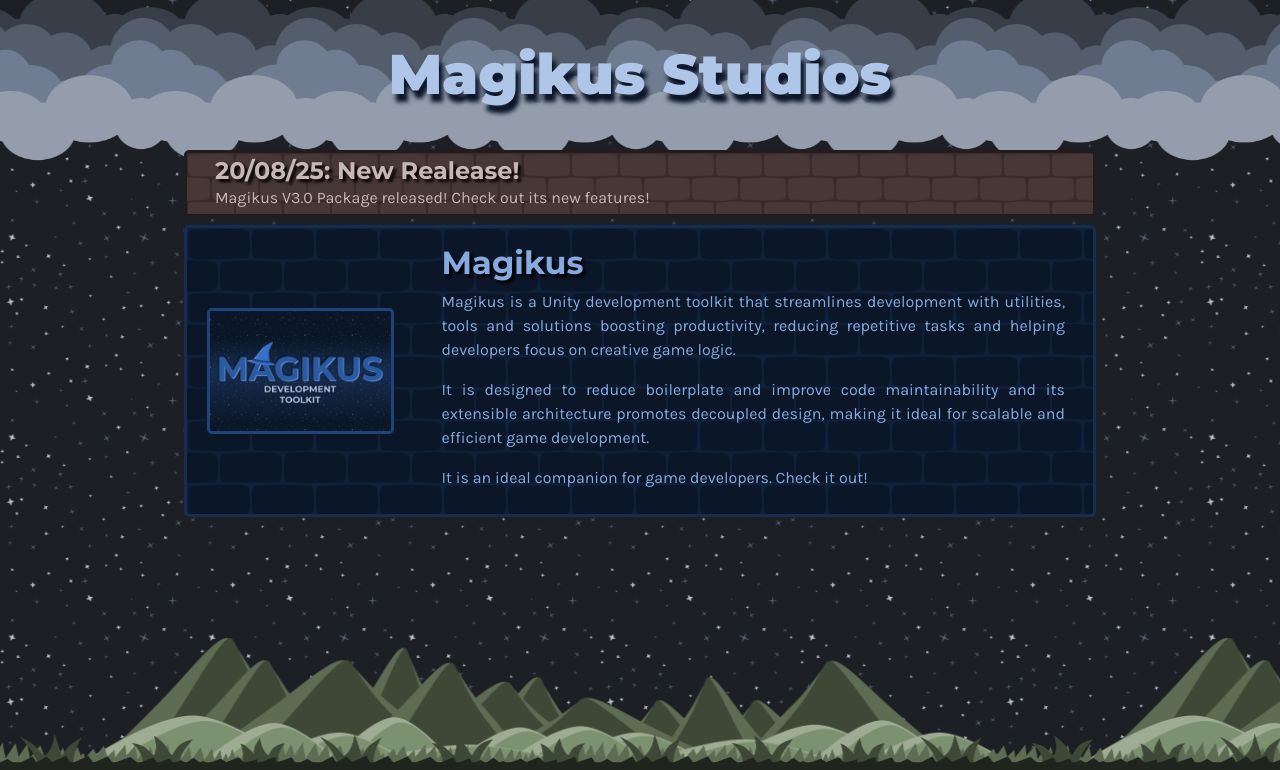
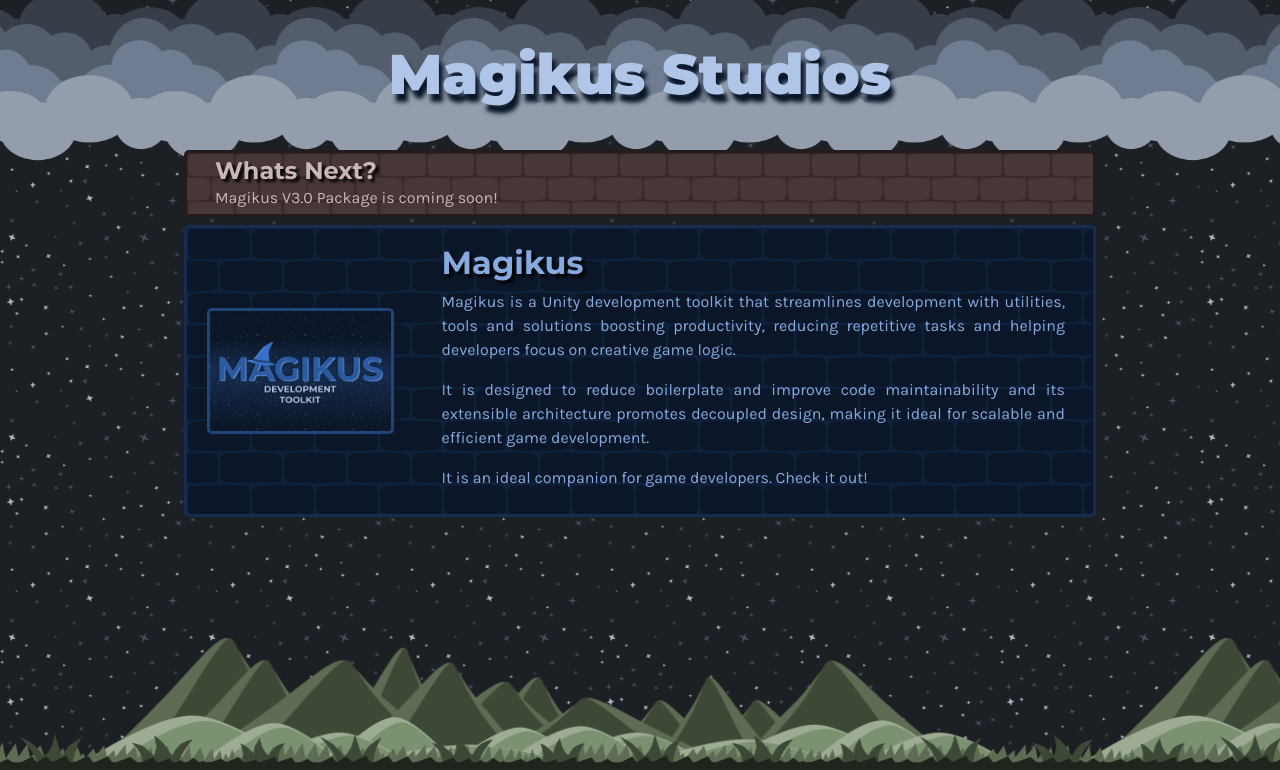
Before and after one commit to magikus-studios/magikus-studios, a React (Create React App) app: page /#/ in a window 1280 px wide. Shown: the top 770 px of the page. Built offline with nearby package versions, Linux system fonts and the light colour scheme.

Commit message:
Update 23-07-25

```diff
--- a/src/Views/Library/Library/Installation.js
+++ b/src/Views/Library/Library/Installation.js
@@ -20,7 +20,7 @@
             <p className="pad-left-2">
                 Download the <b1>Magikus</b1> package from the Unity Asset Store and start using the powerful tools it offers.
                 <br/>
-                You can get the package at this <a className="t-dec-none c-light-0 c-light-4-h" href="https://assetstore.unity.com/publishers/72471" target="_blank"> link </a>.
+                You can get the package at this <a className="t-dec-none c-light-0 c-light-4-h" href="https://assetstore.unity.com/publishers/72471" target="_blank" rel="noopener noreferrer"> link </a>.
             </p>
             <h4 className="c-light-1 pad-left-2">Import the Package into your Unity Project</h4>
             <p className="pad-left-2">
--- a/src/Views/Library/Magikus.js
+++ b/src/Views/Library/Magikus.js
@@ -41,7 +41,7 @@
                             <div className="ta-left col-6">{path}</div>
                             <div className="ta-right col-6">
                                 <h6 className="c-light-0 pt-2 pb-2">
-                                    <a className="t-dec-none c-light-0 c-light-4-h" href="https://assetstore.unity.com/publishers/72471" target="_blank">
+                                    <a className="t-dec-none c-light-0 c-light-4-h" href="https://assetstore.unity.com/publishers/72471" target="_blank" rel="noopener noreferrer">
                                             Download
                                     </a>
                                 </h6>
--- a/src/Views/Main/News.json
+++ b/src/Views/Main/News.json
@@ -1,8 +1,16 @@
 [
     {
+        "title": "Whats Next?",
+        "description": "Magikus V3.0 Package is coming soon!",
+        "link": "/#/magikus",
+        "hide": false,
+        "news": true
+    }
+    ,{
         "title": "20/08/25: New Realease!",
         "description": "Magikus V3.0 Package released! Check out its new features!",
         "link": "/#/magikus",
+        "hide": true,
         "news": true
     }
 ]
--- a/src/Views/Main/Products.js
+++ b/src/Views/Main/Products.js
@@ -15,7 +15,7 @@
                             else {
                                 return (
                                     <div className="container d-flex row">
-                                        <a href={card.link} className="t-dec-none col-12" target={(card.newTab)?"_blank":"_self"}>
+                                        <a href={card.link} className="t-dec-none col-12" target={(card.newTab)?"_blank":"_self"}  rel="noopener noreferrer">
                                             <div className="p-1">
                                                 <h4 className="c-red text-left mar-bottom-0">{ card.title }</h4>
                                                 <p className="c-red text-justify mar-bottom-0">{ card.description }</p>
@@ -39,12 +39,12 @@
                                     <div className="container d-flex h-100 productBorder">
                                         <div className="row">
 
-                                        <a href={card.link} className="o-hiden col-sm-12 col-md-5 col-lg-4 col-xl-3" target={(card.newTab)?"_blank":"_self"}>
+                                        <a href={card.link} className="o-hiden col-sm-12 col-md-5 col-lg-4 col-xl-3" target={(card.newTab)?"_blank":"_self"} rel="noopener noreferrer">
                                             <div className="h-100 jumbotron d-flex align-items-center p-2">
                                                 <img className="cardBlock-img img-fluid img-border" src={card.image} alt="" />
                                             </div>
                                         </a>
-                                        <a href={card.link} className="t-dec-none col-sm-12 col-md-7 col-lg-8 col-xl-9" target={(card.newTab)?"_blank":"_self"}>
+                                        <a href={card.link} className="t-dec-none col-sm-12 col-md-7 col-lg-8 col-xl-9" target={(card.newTab)?"_blank":"_self"} rel="noopener noreferrer">
                                             <div className="p-3">
                                                 <h2 className="c-light-2 text-left">{ card.title }</h2>
                                                 <p className="c-light-2 text-justify">{ card.description }</p>
```
